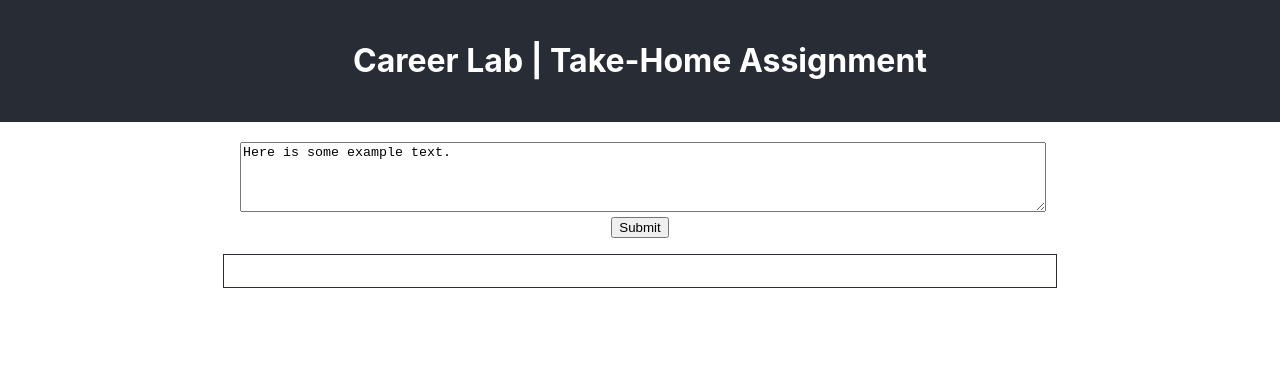
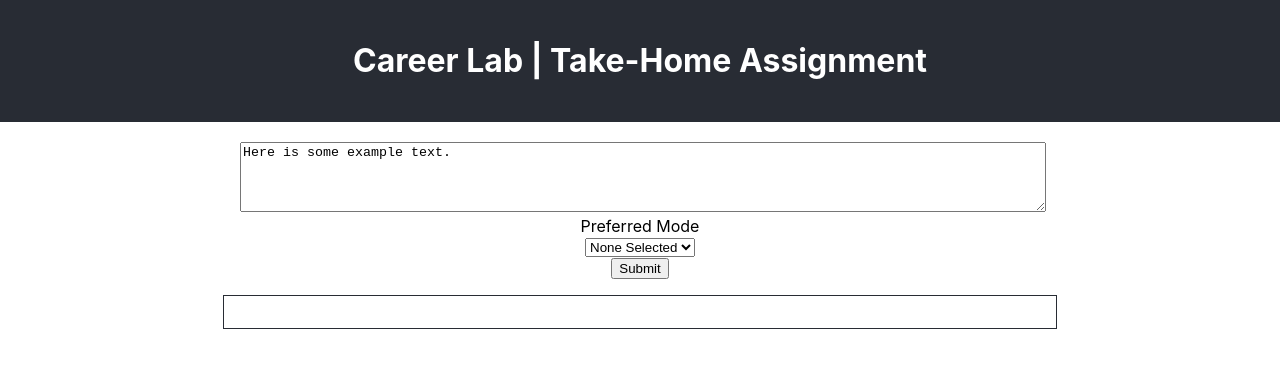
Before and after one commit to katia-utochkina/take-home-assignment, a React (Create React App) app: page / in a window 1280 px wide. Shown: the top 368 px of the page. Built offline with nearby package versions, Linux system fonts and the light colour scheme.

Commit message:
Add select field

```diff
--- a/src/App.js
+++ b/src/App.js
@@ -35,6 +35,18 @@ function App() {
         </label>
       </div>
 
+      <div className="form-group">
+            <label htmlFor="textCase">Preferred Mode</label>
+            <div className="form-field select">
+              <select id="textCase" name="textCase" onChange={handleChange} value={textInput.textCase}>
+                <option value="">None Selected</option>
+                <option value="lowercase">Lowercase</option>
+                <option value="uppercase">Uppercase</option>
+              </select>
+              <span className="focus"></span>
+            </div>
+          </div>
+
         <input type="submit" value="Submit"/>
       </form>
       <div id="result">
```
